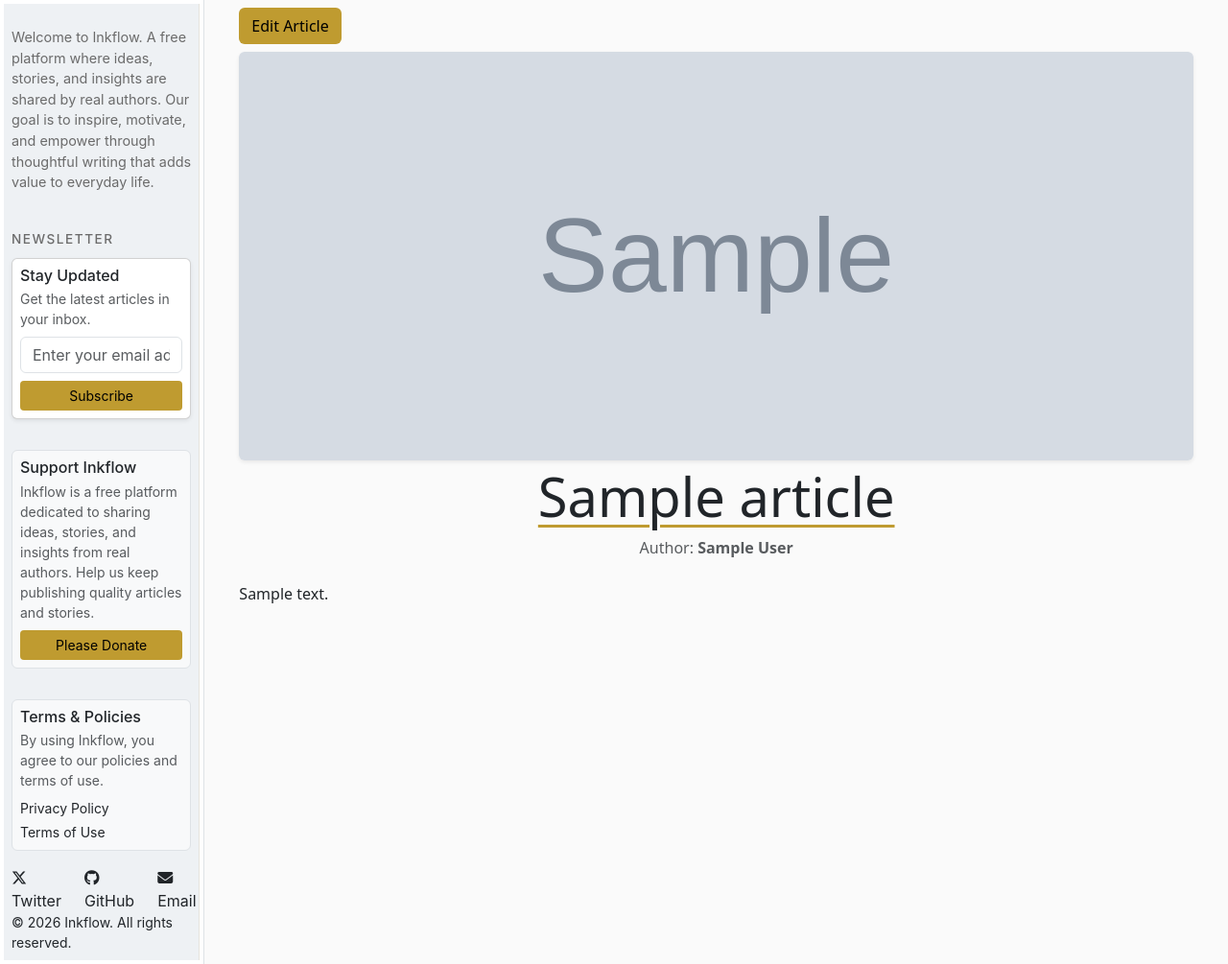
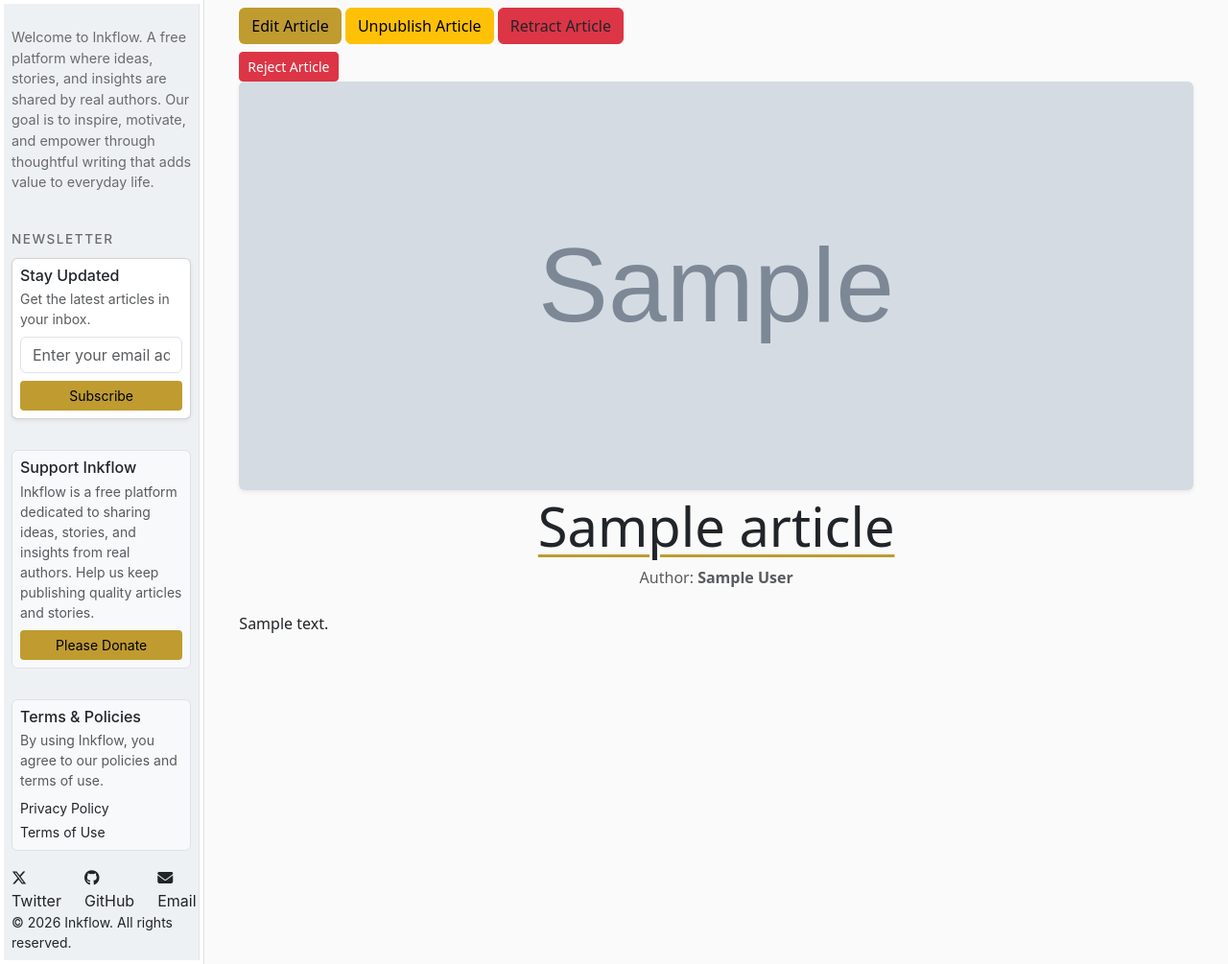
Before and after one commit to Kgothatso-create/publishing-cms, a Django app: a page that uses templates/articles/view.html in a window 1280 px wide. Shown: the part 63-1068 px from the top of the page at 96% size. Run offline with Django 5.2, Linux system fonts and the light colour scheme; a user stored in the database is signed in; tables that the repository leaves empty hold one stand-in row (values such as "Sample post"); grey boxes marked "Sample" are stand-in pictures; some libraries are stand-ins or nearby versions.

Commit message:
Added the user edit buttons.

```diff
--- a/articles/models.py
+++ b/articles/models.py
@@ -1,4 +1,4 @@
-from datetime import timezone
+from django.utils import timezone
 
 from django.db import models
 from django.conf import settings
@@ -67,7 +67,27 @@ class Article(BaseModel):
         self.save(update_fields=["status", "published_at", "updated_at"])
 
     def unpublish(self):
+        """
+        Core CMS behavior:
+        Moves article into unpublish state safely.
+        """
         self.status = self.STATUS_DRAFT
+        self.save(update_fields=["status", "updated_at"])
+
+    def retract(self):
+        """
+        Core CMS behavior:
+        Moves a published article into a retracted state.
+        """
+        self.status = self.STATUS_RETRACTED
+        self.save(update_fields=["status", "updated_at"])
+
+    def reject(self):
+        """
+        Core CMS behavior:
+        Moves an article into a rejected state.
+        """
+        self.status = self.STATUS_REJECTED
         self.save(update_fields=["status", "updated_at"])
 
     def __str__(self):
--- a/articles/urls.py
+++ b/articles/urls.py
@@ -1,5 +1,5 @@
 from django.urls import path
-from .views import article_create, article_edit, home, view_article, article_list
+from .views import *
 
 urlpatterns = [
     path("", home, name="home"),
@@ -7,4 +7,8 @@ urlpatterns = [
     path("all-articles", article_list, name="article list"),
     path("articles/new/", article_create, name="article-create"),
     path("articles/<slug:slug>/edit/", article_edit, name="article-edit"),
+    path("<slug:slug>/publish/", publish_article, name="publish article"),
+    path("<slug:slug>/retract/", retract_article, name="retract article"),
+    path("<slug:slug>/unpublish/", unpublish_article, name="unpublish article"),
+    path("<slug:slug>/reject/", reject_article, name="reject article")
 ]
--- a/articles/views.py
+++ b/articles/views.py
@@ -1,3 +1,4 @@
+from django.contrib.admin.views.decorators import staff_member_required
 from django.contrib.auth.decorators import login_required
 from django.core.paginator import Paginator
 from django.db.models import Q
@@ -72,10 +73,16 @@ def view_article(request: HttpRequest, slug: str) -> HttpResponse:
         and article.author == request.user
     )
 
+    can_moderate = (
+            request.user.is_authenticated
+            and request.user.is_staff
+    )
+
     context = {
         "article": article,
         "related_articles": related_articles,
         "can_edit": can_edit,
+        "can_moderate": can_moderate,
     }
 
     return render(request, "articles/view.html", context)
@@ -143,3 +150,107 @@ def article_edit(request, slug):
         "form": form,
         "object": article
     })
+
+
+@login_required
+def publish_article(request: HttpRequest, slug: str) -> HttpResponse:
+    """
+    Publish an article owned by the authenticated user.
+
+    Changes the article status from draft to published and records the
+    publication timestamp using the Article model publish method.
+
+    Args:
+        request (HttpRequest): The HTTP request containing the authenticated user.
+        slug (str): The unique slug identifying the article.
+
+    Returns:
+        HttpResponse: Redirects the user back to the published article.
+    """
+
+    article = get_object_or_404(
+        Article,
+        slug=slug,
+        author=request.user,
+    )
+
+    article.publish()
+
+    return redirect("view article", slug=article.slug)
+
+
+@login_required
+def retract_article(request: HttpRequest, slug: str) -> HttpResponse:
+    """
+    Retract an article owned by the authenticated user.
+
+    Changes the article status from published to retracted.
+
+    Args:
+        request (HttpRequest): The HTTP request containing the authenticated user.
+        slug (str): The unique slug identifying the article.
+
+    Returns:
+        HttpResponse: Redirects the user back to the article page.
+    """
+
+    article = get_object_or_404(
+        Article,
+        slug=slug,
+        author=request.user,
+    )
+
+    article.retract()
+
+    return redirect("view article", slug=article.slug)
+
+
+@login_required
+def unpublish_article(request: HttpRequest, slug: str) -> HttpResponse:
+    """
+    Move an article from published back into draft status.
+
+    Only the article owner can unpublish their article.
+
+    Args:
+        request (HttpRequest): The HTTP request containing the authenticated user.
+        slug (str): The unique slug identifying the article.
+
+    Returns:
+        HttpResponse: Redirects the user back to the article page.
+    """
+
+    article = get_object_or_404(
+        Article,
+        slug=slug,
+        author=request.user,
+    )
+
+    article.unpublish()
+
+    return redirect("view article", slug=article.slug)
+
+
+@staff_member_required
+def reject_article(request: HttpRequest, slug: str) -> HttpResponse:
+    """
+    Reject an article through administrative moderation.
+
+    Only Django staff users can reject articles.
+
+    Args:
+        request (HttpRequest): The HTTP request containing the authenticated staff user.
+        slug (str): The unique slug identifying the article.
+
+    Returns:
+        HttpResponse: Redirects the admin back to the article page.
+    """
+
+    article = get_object_or_404(
+        Article,
+        slug=slug,
+    )
+
+    article.reject()
+
+    return redirect("view article", slug=article.slug)
--- a/templates/articles/view.html
+++ b/templates/articles/view.html
@@ -12,7 +12,31 @@
                    style="background-color:#bf9b30; color:#000;">
                     Edit Article
                 </a>
+                {% if article.status == "draft" %}
+                    <a href="{% url 'publish article' article.slug %}"
+                       class="btn btn-success text-dark">
+                        Publish Article
+                    </a>
+                {% endif %}
+                {% if article.status == "published" %}
+                    <a href="{% url 'unpublish article' article.slug %}"
+                       class="btn btn-warning">
+                        Unpublish Article
+                    </a>
+                    <a href="{% url 'retract article' article.slug %}"
+                       class="btn btn-danger text-dark">
+                        Retract Article
+                    </a>
+                {% endif %}
             </div>
+        {% endif %}
+        {% if can_moderate %}
+            {% if article.status != "rejected" %}
+                <a href="{% url 'reject article' article.slug %}"
+                   class="btn btn-danger btn-sm">
+                    Reject Article
+                </a>
+            {% endif %}
         {% endif %}
         <!-- Featured Image (Responsive Hero using Bootstrap ratio) -->
         {% if article.featured_image %}
```
